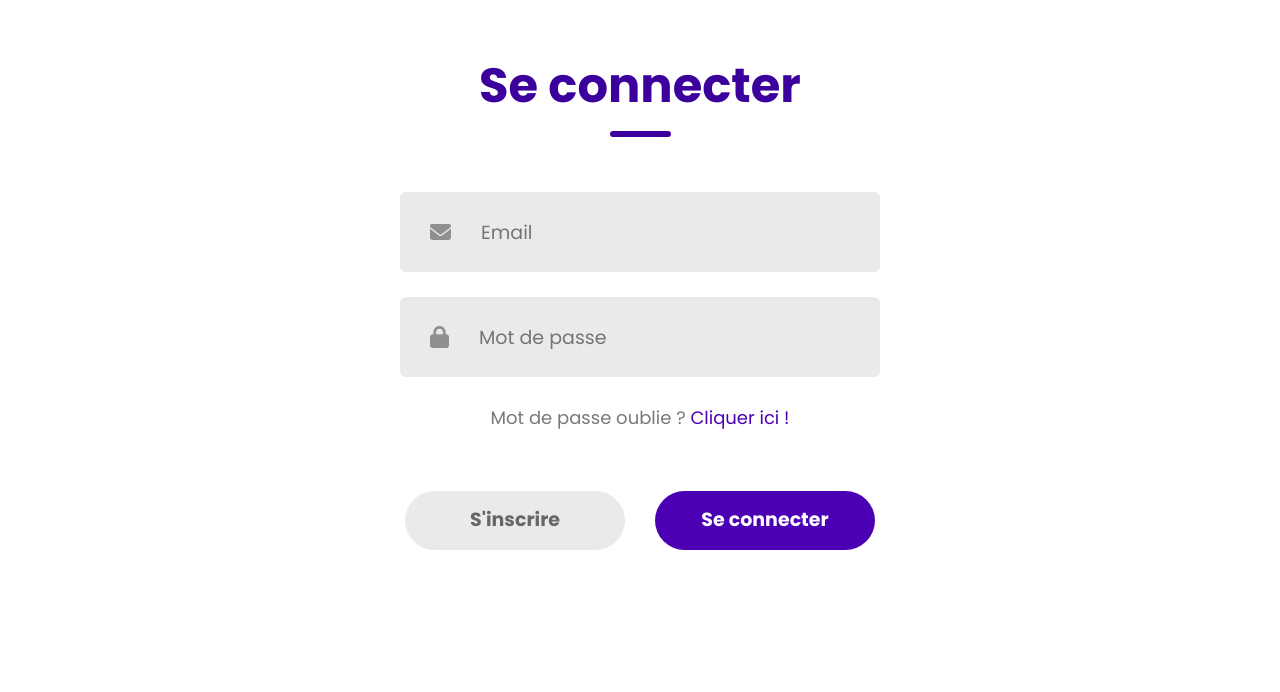
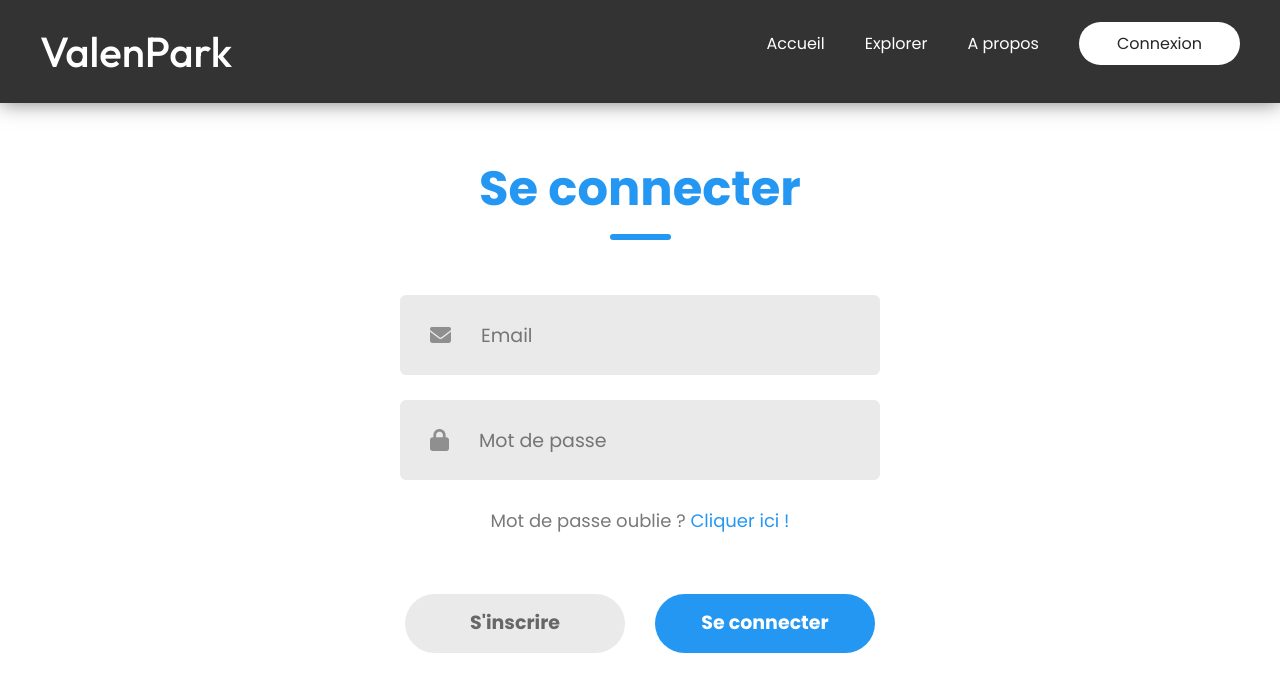
Before and after one commit to PatriceAlan/ValenPark-Frontend, a React (Vite) app: page /connexion in a window 1280 px wide. Shown: the top 692 px of the page. Built offline with nearby package versions, Linux system fonts and the light colour scheme.

Commit message:
Ajout de la navbar dans tous les composants

```diff
--- a/src/Components/Background/Background.css
+++ b/src/Components/Background/Background.css
@@ -1,4 +1,4 @@
-.background{
+.background-page{
     height: 100%;
     width: 100%;
     float: fixed;
--- a/src/Components/Background/Background.jsx
+++ b/src/Components/Background/Background.jsx
@@ -8,24 +8,24 @@ const Background = ({playStatus,heroCount}) => {
 
     if (playStatus) {
     return (
-        <video autoPlay loop muted className='background fade-in'>
+        <video autoPlay loop muted className='background-page fade-in'>
             <source src={video1} type='video/mp4'/>
         </video>
     )
     }
     else if (heroCount === 0) {
         return (
-            <img src={image1} className='background fade-in'/>
+            <img src={image1} className='background-page fade-in'/>
         )
     }
     else if (heroCount === 1) {
         return (
-            <img src={image2} className='background fade-in'/>
+            <img src={image2} className='background-page fade-in'/>
         )
     }
     else if (heroCount === 2) {
         return (
-            <img src={image3} className='background fade-in'/>
+            <img src={image3} className='background-page fade-in'/>
         )
     }
 
--- a/src/Components/Connexion/Connexion.css
+++ b/src/Components/Connexion/Connexion.css
@@ -5,6 +5,8 @@
     margin-top: 50px;
     background: #fff;
     padding-bottom: 30px;
+
+
 }
 
 .header{
@@ -17,7 +19,7 @@
 }
 
 .text{
-    color: #3c009d;
+    color: #2497F3;
     font-size: 48px;
     font-weight: 700;
 }
@@ -25,7 +27,7 @@
 .underline{
     width: 61px;
     height: 6px;
-    background: #3c009d;
+    background: #2497F3;
     border-radius: 9px;
 }
 
@@ -67,7 +69,7 @@
     text-align: center;
 }
 .forgot-password span{
-    color: #4c00b4;
+    color: #2497F3;
     cursor: pointer;
 }
 .submit-container{
@@ -82,7 +84,7 @@
     width: 220px;
     height: 59px;
     color: #fff;
-    background: #4c00b4;
+    background: #2497F3;
     border-radius: 50px;
     font-size: 19px;
     font-weight: 700;
--- a/src/Components/Connexion/Connexion.jsx
+++ b/src/Components/Connexion/Connexion.jsx
@@ -1,5 +1,6 @@
 import React, { useState } from "react";
 import './Connexion.css';
+import Navbar from "../Navbar/Navbar";
 import person from '../../assets/person.png';
 import email from '../../assets/email.png';
 import password from '../../assets/password.png';
@@ -9,6 +10,8 @@ const Connexion = () => {
     const [action, setAction] = useState("Se connecter");
 
     return (
+        <div className="connexion">
+            <Navbar />
             <div className="container">
                 <div className="header">
                     <div className="text">{action}</div>
@@ -53,6 +56,7 @@ const Connexion = () => {
                     <div className={action === "S'inscrire" ? "submit gray" : "submit"} onClick={() => { setAction("Se connecter") }}>Se connecter</div>
                 </div>
             </div>
+        </div>
     );
 }
 
--- a/src/Components/Explorer/Explorer.jsx
+++ b/src/Components/Explorer/Explorer.jsx
@@ -3,10 +3,13 @@ import './Explorer.css';
 import image6 from '../../assets/image6.jpg';
 import image7 from '../../assets/image7.jpg';
 import image8 from '../../assets/image8.jpg';
+import Navbar from '../Navbar/Navbar';
 
 const Carousel = () => {
     return (
 
+    <div className="carousel">
+        <Navbar />
             <div id="carouselExampleIndicators" className="carousel slide" data-ride="carousel">
                 <ol className="carousel-indicators">
                     <li data-target="#carouselExampleIndicators" data-slide-to="0" className="active"></li>
@@ -33,6 +36,7 @@ const Carousel = () => {
                     <span className="sr-only">Suivant</span>
                 </a>
             </div>
+    </div>
 );
 }
 
--- a/src/Components/Hero/Hero.jsx
+++ b/src/Components/Hero/Hero.jsx
@@ -13,7 +13,7 @@ const Hero = ({heroData, setHeroCount, heroCount, setPlayStatus, playStatus}) =>
 
       <div className="hero-explore">
         <p>Reservez maintenant !</p>
-        <a href="#"><img src={arrow_btn} alt="" /></a>
+        <a href="/connexion"><img src={arrow_btn} alt="" /></a>
 
       </div>
 
--- a/src/Components/Navbar/Navbar.css
+++ b/src/Components/Navbar/Navbar.css
@@ -1,32 +1,54 @@
-.nav{
+.nav {
+    display: flex;
+    justify-content: center;
+    background-color: rgba(0, 0, 0, 0.8);
+    box-shadow: 0 0 20px rgba(0, 0, 0, 0.5);
+    padding: 20px 0;
+  }
+
+  .nav-container {
     display: flex;
     justify-content: space-between;
     align-items: center;
-    margin: 40px 120px;
+    width: 100%; /* Ajustez la largeur selon vos besoins */
+    max-width: 1200px; /* Limitez la largeur maximale si nécessaire */
+  }
+
+  .nav-menu {
+    list-style: none;
+    display: flex;
+    gap: 40px;
+  }
+
+  .navbar-link {
+    text-decoration: none;
+    box-shadow: inset 0 0 0 0 #2497f3;
     color: white;
+    margin: 0 -.25rem;
+    padding: 0 .25rem;
+    transition: color .3s ease-in-out, box-shadow .3s ease-in-out;
+  }
 
-}
+  .navbar-link:hover {
+    box-shadow:  inset 100px 0 0 0 #2497f3;
+    color: #2497f3;
+    border-radius: 5px;
+    color: white;
+  }
 
-.nav-logo{
+  .nav-logo {
     font-family: Outfit;
     font-size: 42px;
     font-weight: 500;
-}
+    color: white;
+    text-decoration: none;
+  }
 
-.nav-logo:hover{
-    color: #2497F3;
-}
+  .nav-logo:hover {
+    color: #2497f3;
+  }
 
-.nav-menu{
-    display: flex;
-    align-items: center;
-    list-style: none;
-    font-size: 18px;
-    gap: 90px;
-
-}
-
-.nav-connexion{
+  .navbar-connexion{
     border-radius: 50px;
     padding: 10px 38px;
     background-color: #fff;
@@ -36,24 +58,8 @@
 
 }
 
-.nav-connexion:hover{
+.navbar-connexion:hover{
     background-color: #fff;
     color: #fff;
     box-shadow: inset 200px 0 0 0 #2497F3;
 }
-
-
-.navbar-link {
-    text-decoration: none;
-    box-shadow: inset 0 0 0 0 #2497F3;
-    color: white;
-    margin: 0 -.25rem;
-    padding: 0 .25rem;
-    transition: color .3s ease-in-out, box-shadow .3s ease-in-out;
-  }
-
-.navbar-link:hover {
-    box-shadow: inset 100px 0 0 0 #2497F3;
-    border-radius: 5px;
-    color: white;
-  }
--- a/src/Components/Navbar/Navbar.jsx
+++ b/src/Components/Navbar/Navbar.jsx
@@ -1,25 +1,37 @@
-import './Navbar.css';
+import "./Navbar.css";
 
 const Navbar = () => {
   return (
     <div className="nav">
-
-      <div className="nav-logo">ValenPark </div>
-
+      <div className="nav-container">
+        <a href="/" className="nav-logo">
+          ValenPark
+        </a>
         <ul className="nav-menu">
-
-            <a href="/" className='navbar-link'><li>Accueil</li></a>
-
-            <a href="/explorer" className='navbar-link'><li>Explorer</li></a>
-
-            <a href="#" className='navbar-link'><li>A propos</li></a>
-
-            <a href="#" className='nav-connexion'><li>Connexion</li></a>
+          <li>
+            <a href="/" className="navbar-link">
+              Accueil
+            </a>
+          </li>
+          <li>
+            <a href="/explorer" className="navbar-link">
+              Explorer
+            </a>
+          </li>
+          <li>
+            <a href="#" className="navbar-link">
+              A propos
+            </a>
+          </li>
+          <li>
+            <a href="/connexion" className="navbar-connexion">
+              Connexion
+            </a>
+          </li>
         </ul>
-
       </div>
-
-    )
-  }
+    </div>
+  );
+};
 
 export default Navbar;
```
Also changed, not shown: src/assets/black-texture-background.jpg (added). Lines whose indentation alone changed are shown as unchanged.
